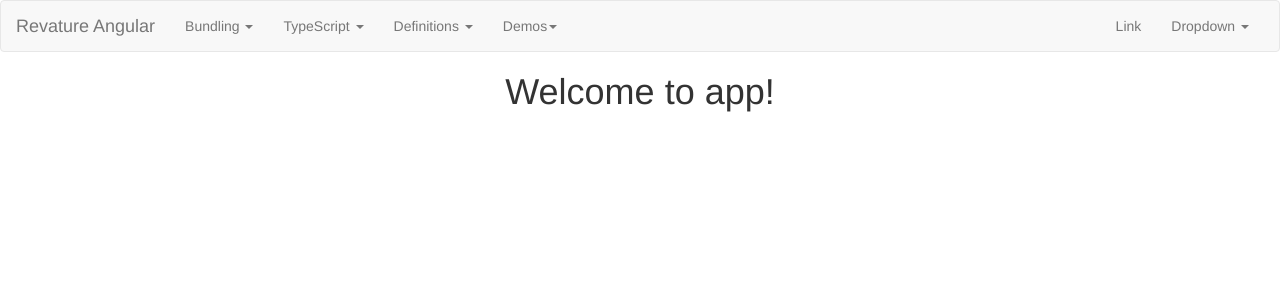
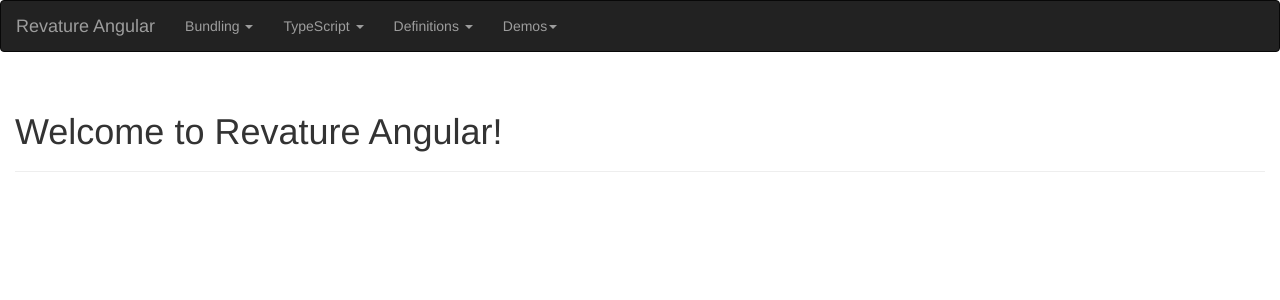
Before and after one commit to revaturelabs/AngularInfoProject, an Angular app: page / in a window 1280 px wide. Shown: the top 300 px of the page. Built offline with nearby package versions, Linux system fonts and the light colour scheme.

Commit message:
Standardized navbar elements, reformatted component

```diff
--- a/src/app/app.component.html
+++ b/src/app/app.component.html
@@ -1,8 +1,10 @@
 <!--The content below is only a placeholder and can be replaced.-->
 <app-navbar></app-navbar>
-<div style="text-align:center">
-    <h1>
-      Welcome to {{ title }}!
-    </h1>
+<div class='container-fluid'>
+    <div class='page-header'>
+        <h1>
+          Welcome to {{ title }}!
+        </h1>
+    </div>
+    <router-outlet></router-outlet>
 </div>
-<router-outlet></router-outlet>
--- a/src/app/app.component.ts
+++ b/src/app/app.component.ts
@@ -6,5 +6,5 @@
   styleUrls: ['./app.component.css']
 })
 export class AppComponent {
-  title = 'app';
+  title = 'Revature Angular';
 }
--- a/src/app/navbar/navbar.component.html
+++ b/src/app/navbar/navbar.component.html
@@ -1,4 +1,4 @@
-<nav class="navbar navbar-default">
+<nav class="navbar navbar-inverse">
     <div class="container-fluid">
       <!-- Brand and toggle get grouped for better mobile display -->
       <div class="navbar-header">
@@ -8,7 +8,7 @@
           <span class="icon-bar"></span>
           <span class="icon-bar"></span>
         </button>
-        <a class="navbar-brand" href="#">Revature Angular</a>
+        <a class="navbar-brand" href="/">Revature Angular</a>
       </div>
 
       <!-- Collect the nav links, forms, and other content for toggling -->
@@ -43,24 +43,8 @@
                 <a href="#" class="dropdown-toggle" data-toggle="dropdown" role="button" aria-haspopup="true" aria-expanded="false">Demos<span class="caret"></span></a>
                 <ul class="dropdown-menu">
                   <li><a routerLink="databinding">Databinding</a></li>
-                  <li><a href="#">Access Modifiers</a></li>
-                  <li><a href="#">Something else here</a></li>
                 </ul>
               </li>
-        </ul>
-
-        <ul class="nav navbar-nav navbar-right">
-          <li><a href="#">Link</a></li>
-          <li class="dropdown">
-            <a href="#" class="dropdown-toggle" data-toggle="dropdown" role="button" aria-haspopup="true" aria-expanded="false">Dropdown <span class="caret"></span></a>
-            <ul class="dropdown-menu">
-              <li><a href="#">Action</a></li>
-              <li><a href="#">Another action</a></li>
-              <li><a href="#">Something else here</a></li>
-              <li role="separator" class="divider"></li>
-              <li><a href="#">Separated link</a></li>
-            </ul>
-          </li>
         </ul>
       </div><!-- /.navbar-collapse -->
     </div><!-- /.container-fluid -->
--- a/src/index.html
+++ b/src/index.html
@@ -19,6 +19,6 @@
   <link rel="icon" type="image/x-icon" href="favicon.ico">
 </head>
 <body>
-  <app-root></app-root>
+    <app-root></app-root>
 </body>
 </html>
```
